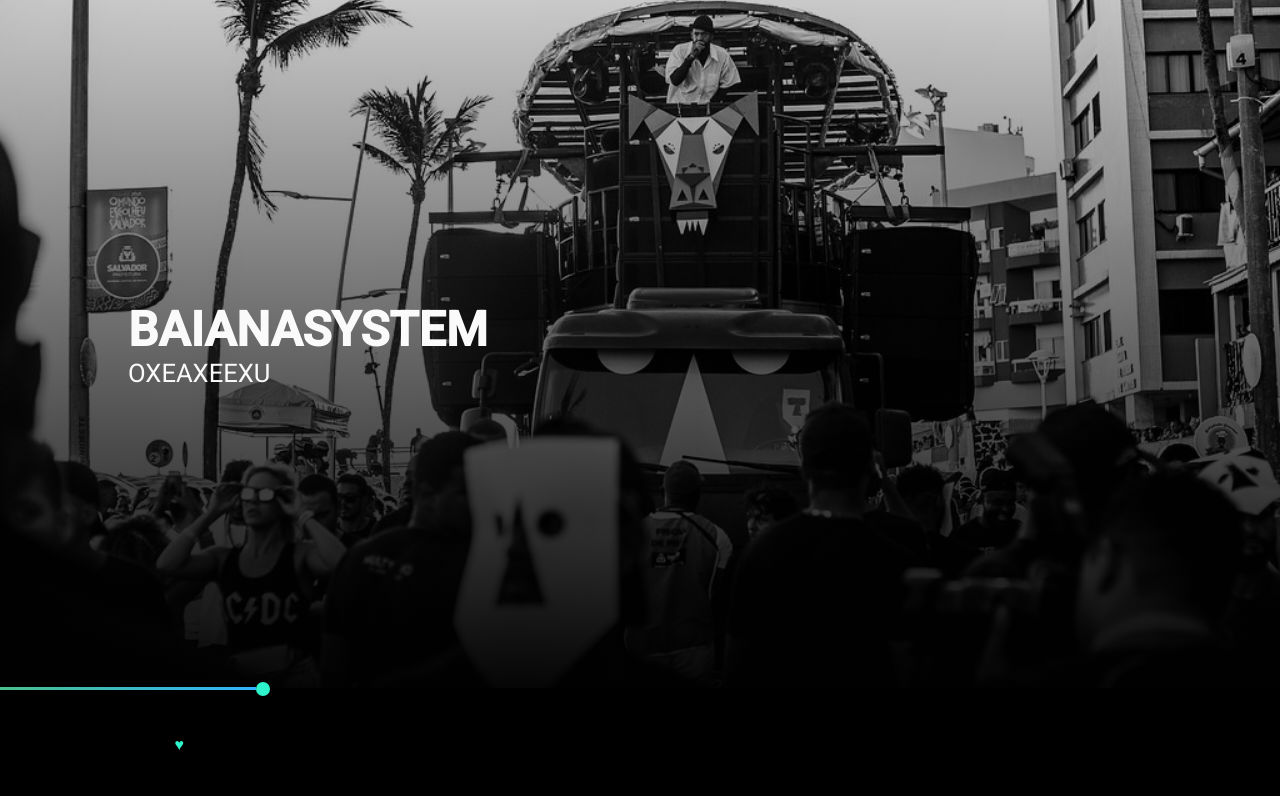
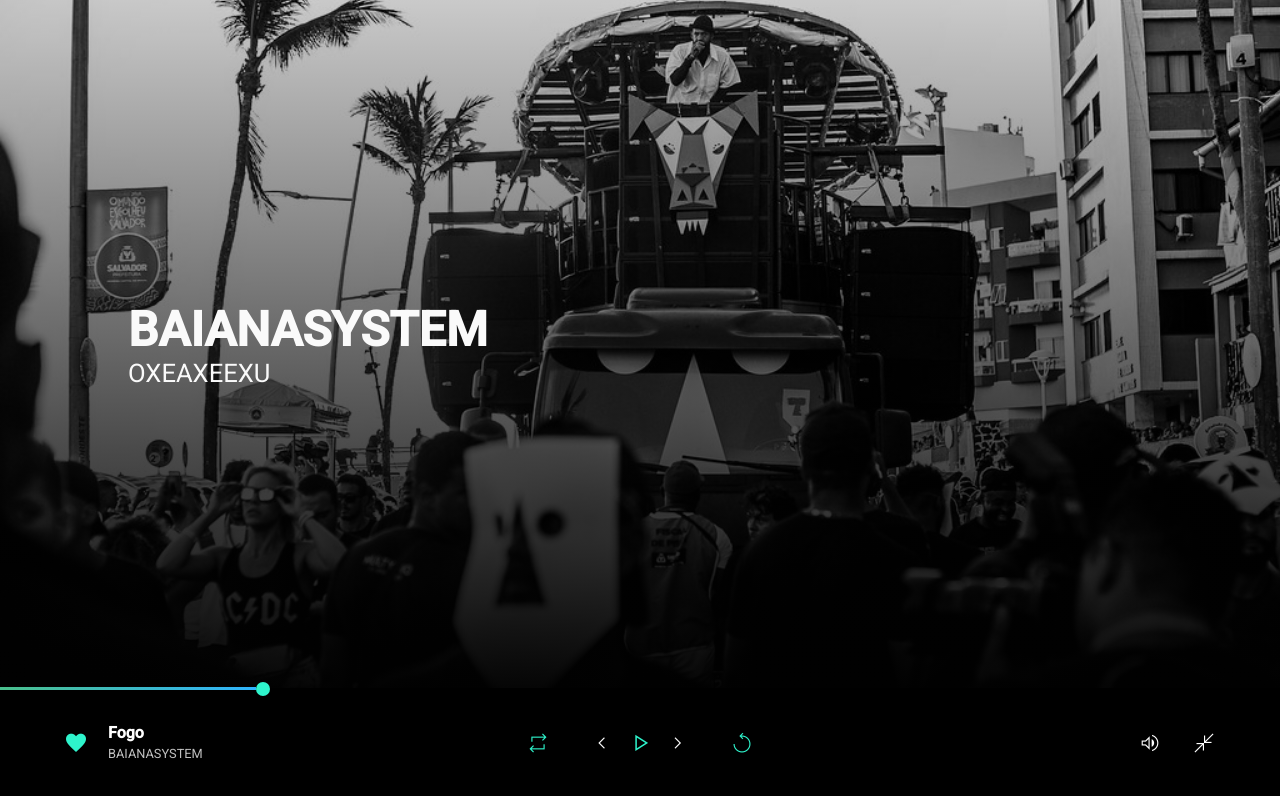
Before and after one commit to NataliaFrancisca/music-player-ui, an Angular app: page / in a window 1280 px wide. Shown: the top 796 px of the page. Built offline with nearby package versions, Linux system fonts and the light colour scheme.

Commit message:
feat: create buttons panel

```diff
--- a/src/app/components/nav-content/nav-content.component.html
+++ b/src/app/components/nav-content/nav-content.component.html
@@ -1,7 +1,53 @@
-<section id="nav-content">
+<nav id="nav-content">
     <span id="song-line-time"></span>
 
-    <div id="player-buttons-content">
-        <button>♥</button>
-    </div>
-</section>
+    <section id="player-buttons-content">
+
+        <div id="song-content">
+            <button>
+                <span class="material-symbols-outlined fill">favorite</span>
+            </button>
+
+            <span>
+                <p id="title-song">Fogo</p>
+                <p id="author-song">BaianaSystem</p>
+            </span>
+        </div>
+
+        <div id="song-player">
+            <button>
+                <span class="material-symbols-outlined weight-light">repeat</span>
+            </button>
+
+            <div id="group-btn-center">
+                <button>
+                    <span class="material-symbols-outlined weight-light">navigate_before</span>
+                </button>
+
+                <button>
+                    <span class="material-symbols-outlined weight-light">play_arrow</span>
+                </button>
+
+                <button>
+                    <span class="material-symbols-outlined weight-light">navigate_next</span>
+                </button>
+            </div>
+
+            <button>
+                <span class="material-symbols-outlined weight-light">replay</span>
+            </button>
+        </div>
+
+
+        <div id="extra-btn">
+            <button>
+                <span class="material-symbols-outlined weight-light">volume_up</span>
+            </button>
+
+            <button>
+                <span class="material-symbols-outlined weight-light">close_fullscreen</span>
+            </button>
+        </div>
+
+    </section>
+</nav>
```
